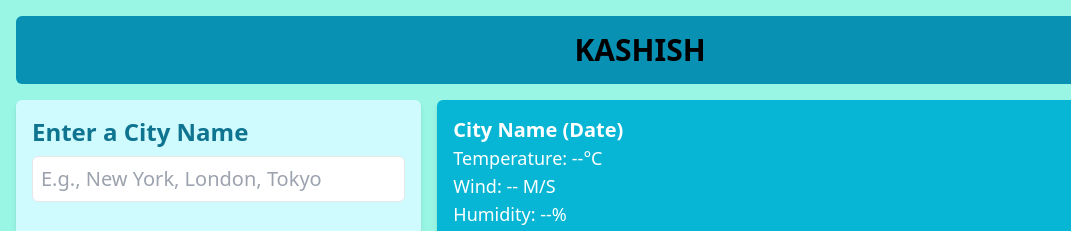
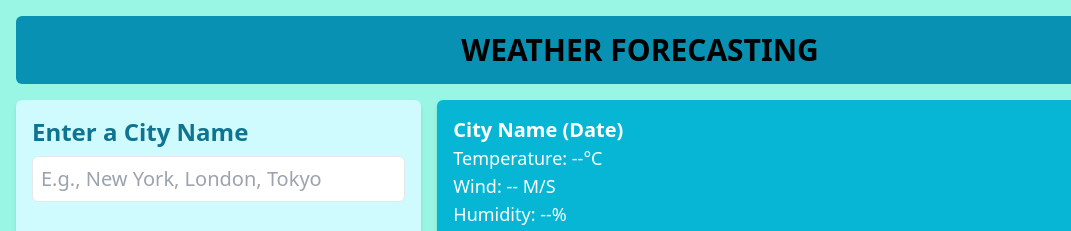
Before and after one commit to Ankit828113/weather_forecasting, a plain HTML site: page index.html in a window 1280 px wide. Shown: the top 231 px of the page, 0-1071 px from the left. Drawn offline with nearby package versions, Linux system fonts and the light colour scheme; files that its build step writes are made by us from their sources.

Commit message:
Update index.html

```diff
--- a/index.html
+++ b/index.html
@@ -11,7 +11,7 @@
     <div class="min-h-screen bg-teal-200 p-4">
         <!-- Header -->
         <div class="text-center text-3xl font-bold text-black bg-cyan-600 py-4 rounded-md mb-4">
-           KASHISH
+           WEATHER FORECASTING
         </div>
 
         <!-- Main Content -->
```
